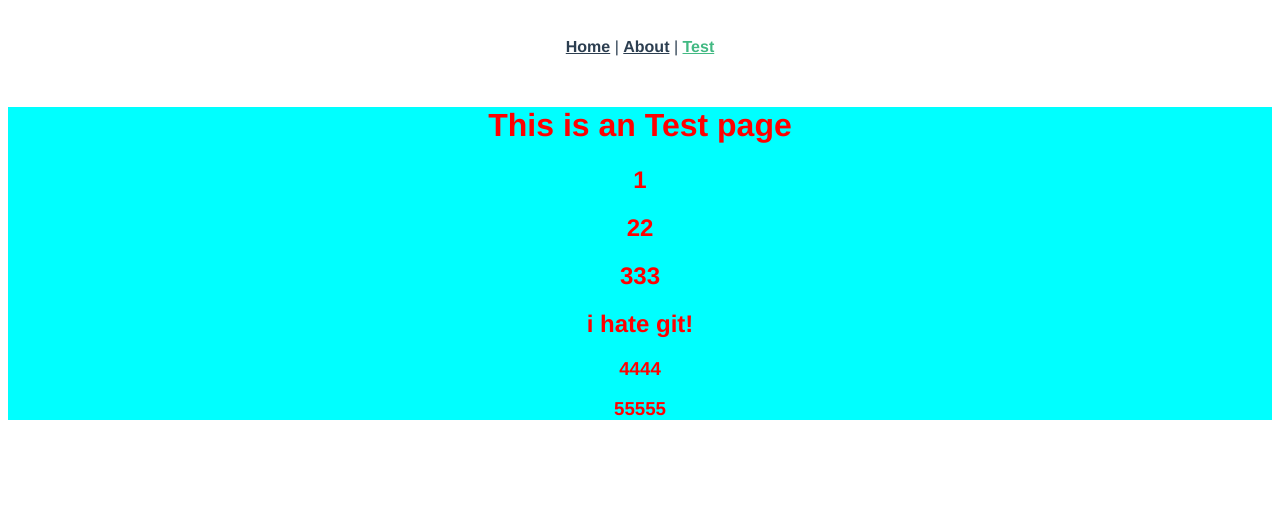
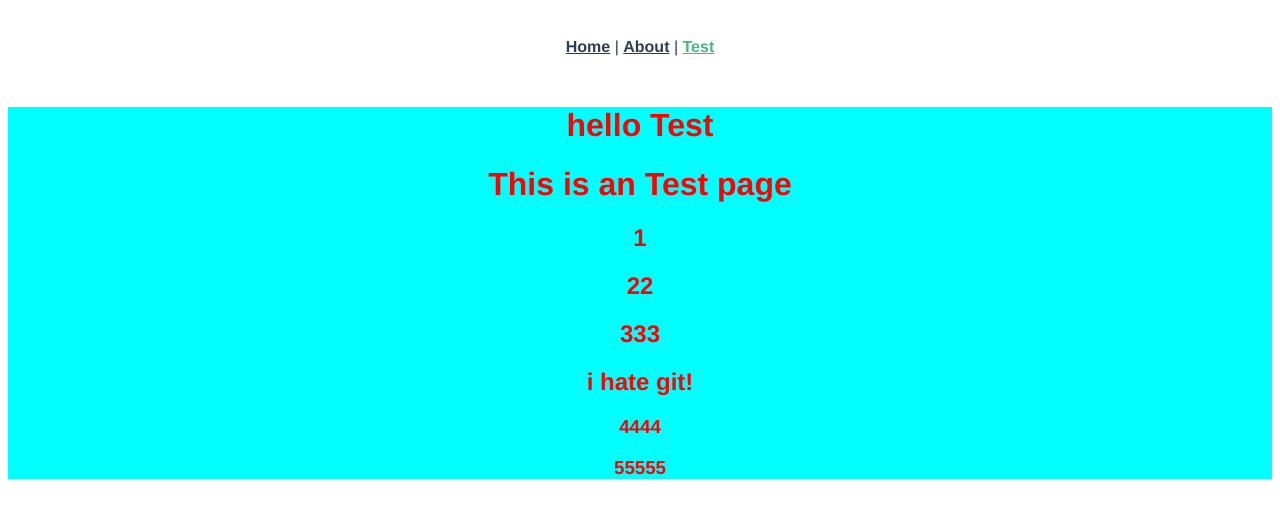
Before and after one commit to zzzcat013/vue_Test, a Vue app: page /test in a window 1280 px wide. Shown: the top 518 px of the page. Built offline with nearby package versions, Linux system fonts and the light colour scheme.

Commit message:
add func test

```diff
--- a/src/views/Test.vue
+++ b/src/views/Test.vue
@@ -1,5 +1,6 @@
 <template>
     <div class="about">
+        <h1>hello Test</h1>
         <h1>This is an Test page</h1>
         <h2>1</h2>
         <h2>22</h2>
```
